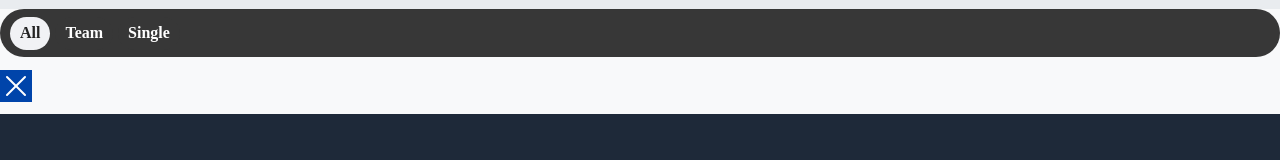
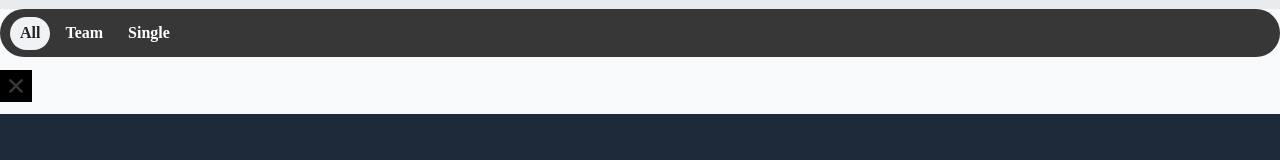
Before and after one commit to leegyuho-programer/my-portfolio, a Next.js app: page / in a window 1280 px wide. Shown: the part 582-742 px from the top of the page. Built offline with nearby package versions, Linux system fonts and the light colour scheme.

Commit message:
feat: hover 적용을 위한 CloseIconButton 구현

```diff
--- /dev/null
+++ b/src/_components/CloseIconButton/CloseIconButton.tsx
@@ -0,0 +1,40 @@
+export default function CloseButton({
+  onClick,
+}: {
+  onClick?: React.MouseEventHandler<HTMLButtonElement>;
+}) {
+  return (
+    <button
+      onClick={onClick}
+      className='group w-8 h-8 flex items-center justify-center'
+      aria-label='Close'
+    >
+      <svg
+        viewBox='0 0 32 32'
+        xmlns='http://www.w3.org/2000/svg'
+        className='w-full h-full'
+      >
+        <line
+          x1='7'
+          y1='7'
+          x2='25'
+          y2='25'
+          className='transition stroke-lightGray group-hover:stroke-superLightGray'
+          strokeWidth={4}
+          strokeLinecap='round'
+          strokeLinejoin='round'
+        />
+        <line
+          x1='7'
+          y1='25'
+          x2='25'
+          y2='7'
+          className='transition stroke-lightGray group-hover:stroke-superLightGray'
+          strokeWidth={4}
+          strokeLinecap='round'
+          strokeLinejoin='round'
+        />
+      </svg>
+    </button>
+  );
+}
--- a/src/_components/IconButton/IconButton.tsx
+++ b/src/_components/IconButton/IconButton.tsx
@@ -8,7 +8,7 @@ interface IconButtonProps {
 
 export default function IconButton({ svgSrc, alt, onClick }: IconButtonProps) {
   return (
-    <button onClick={onClick} className='relative w-full h-full bg-accent'>
+    <button onClick={onClick} className='relative w-full h-full'>
       <Image src={svgSrc} alt={alt} fill />
     </button>
   );
--- a/src/_components/Modal/Modal.tsx
+++ b/src/_components/Modal/Modal.tsx
@@ -2,6 +2,7 @@
 
 import { useEffect } from 'react';
 import React from 'react';
+import IconButton from '../IconButton/IconButton';
 
 interface ModalProps {
   isOpen: boolean;
@@ -59,27 +60,14 @@ export default function Modal({
     >
       <div
         className='relative bg-white rounded-lg max-w-2xl w-full max-h-[80vh] overflow-y-auto animate-fade-in' // 🚨 animate-fade-in 추가
-        onClick={(e) => e.stopPropagation()} // 모달 내부 클릭 시 배경 클릭 방지
+        onClick={(e) => e.stopPropagation()}
       >
-        <button
+        <IconButton
+          svgSrc='/icons/CloseIcon.svg'
+          alt='닫기 아이콘'
           onClick={onClose}
-          className='absolute top-4 right-4 bg-gray-100 hover:bg-gray-200 rounded-full p-2 transition-colors z-10'
-          aria-label='모달 닫기'
-        >
-          <svg
-            className='w-6 h-6 text-gray-600'
-            fill='none'
-            stroke='currentColor'
-            viewBox='0 0 24 24'
-          >
-            <path
-              strokeLinecap='round'
-              strokeLinejoin='round'
-              strokeWidth={2}
-              d='M6 18L18 6M6 6l12 12'
-            />
-          </svg>
-        </button>
+        />
+
         {title && (
           <h3 className='text-2xl font-bold text-text-main p-6 pb-0'>
             {title}
--- a/src/app/page.tsx
+++ b/src/app/page.tsx
@@ -6,6 +6,7 @@ import TagListWrapper from '@/_components/TagList/TagListWrapper';
 import TechStackBadge from '@/_components/TechStackBadge/TechStackBadge';
 import { flexCenter } from './styles';
 import IconButton from '@/_components/IconButton/IconButton';
+import CloseIconButton from '@/_components/CloseIconButton/CloseIconButton';
 
 export default function Home() {
   return (
@@ -73,12 +74,8 @@ export default function Home() {
           onOpenDetail={() => alert('ㅎㅇ')}
         />
       </Card> */}
-      <div className='w-[32px] h-[32px]'>
-        <IconButton
-          svgSrc='/icons/CloseIcon.svg'
-          alt='닫기 아이콘'
-          onClick={() => {}}
-        />
+      <div className='flex justify-center items-center w-[32px] h-[32px] bg-black'>
+        <CloseIconButton onClick={() => {}} />
       </div>
 
       <div className='my-5'></div>
```
Also changed, not shown: public/icons/CloseIcon.svg.
